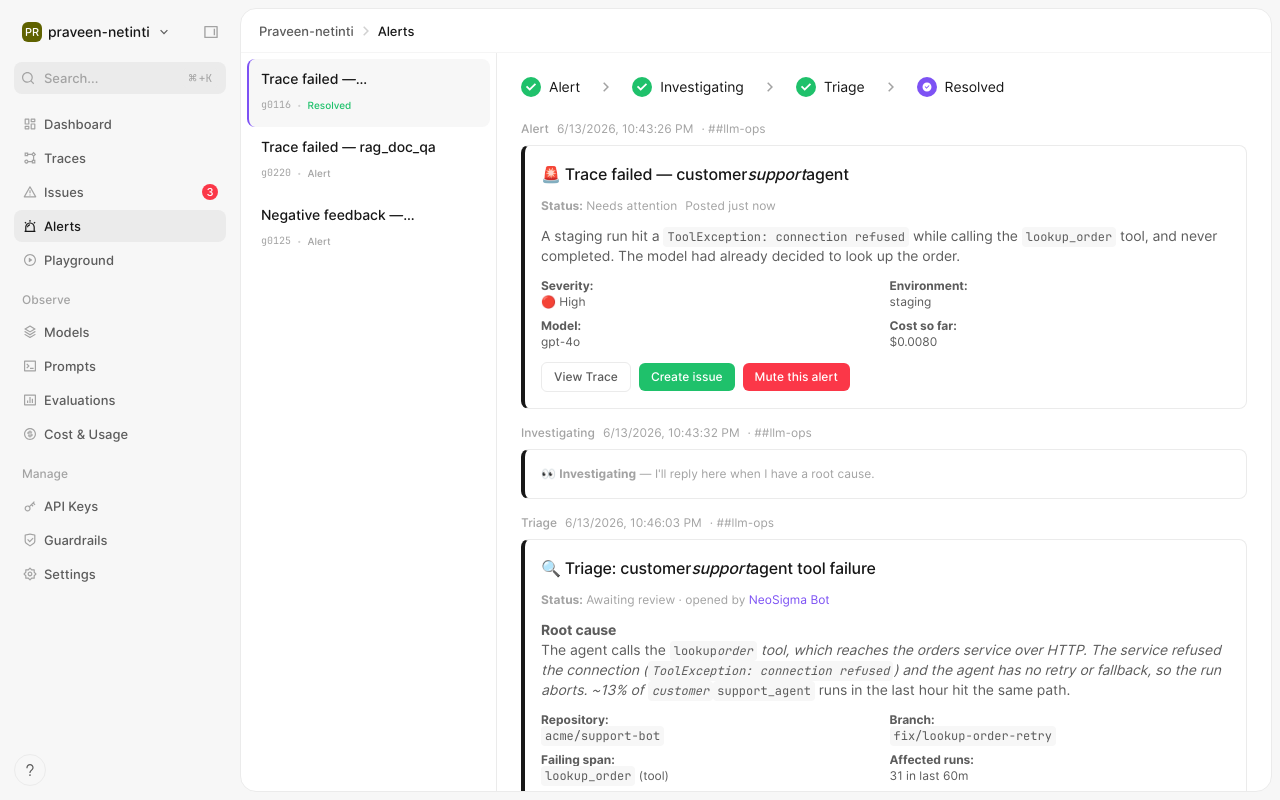
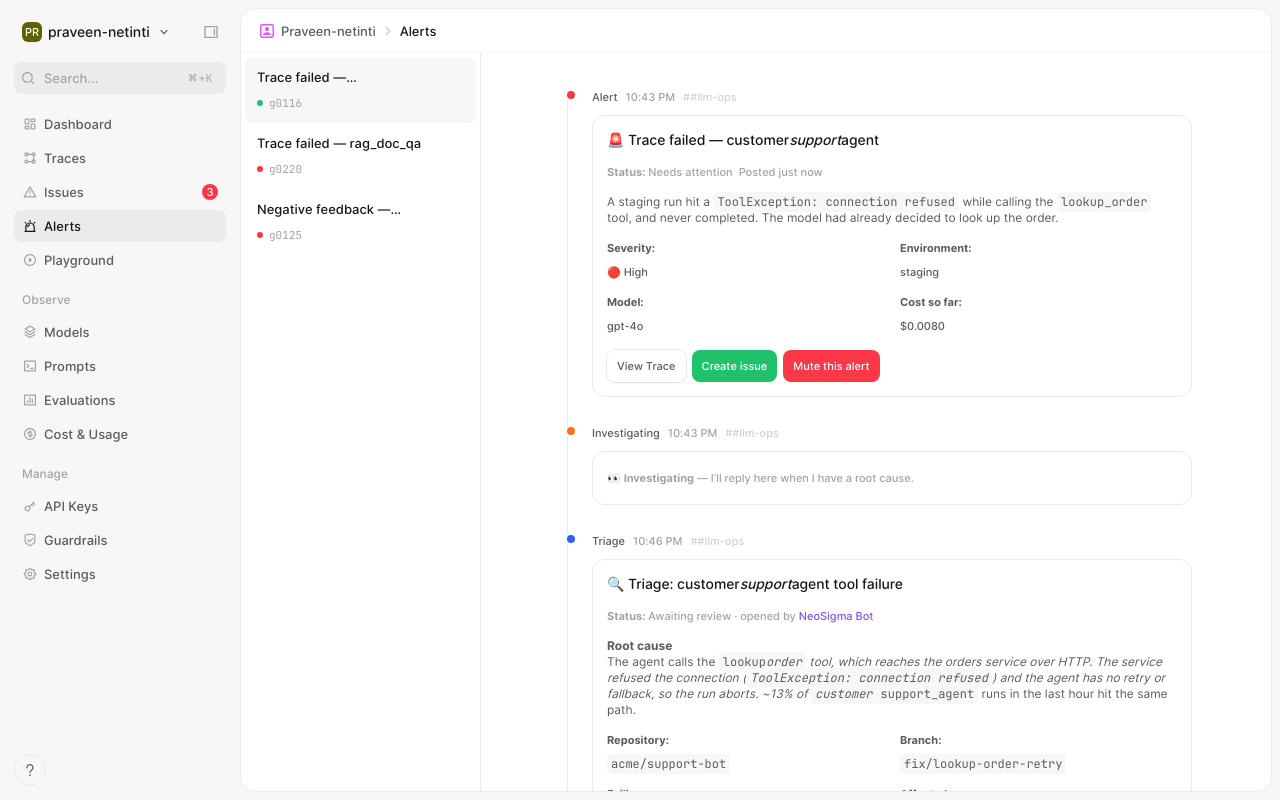
Before and after one commit to praveen-netinti/llm-observability, a Next.js app: page /alerts in a window 1280 px wide. Built offline with nearby package versions, Linux system fonts and the light colour scheme.

Commit message:
refactor: alerts page with vertical timeline, trace panel nav arrows

```diff
--- a/src/app/(main)/alerts/page.tsx
+++ b/src/app/(main)/alerts/page.tsx
@@ -6,12 +6,8 @@ import { useRouter } from "next/navigation";
 import { useSidebar } from "@/contexts/sidebar-context";
 import { useIssues } from "@/contexts/issues-context";
 import {
-  RiAlarmWarningLine,
   RiArrowRightSLine,
-  RiCheckboxCircleFill,
-  RiEyeLine,
   RiLayoutLeft2Line,
-  RiSearchEyeLine,
 } from "@remixicon/react";
 import { cn } from "@/utils";
 
@@ -19,11 +15,11 @@ import slackCards from "@/data/slack-cards.json";
 import { renderMrkdwn } from "@/lib/render-mrkdwn";
 import * as Breadcrumb from "@/components/ui/breadcrumb";
 import * as Button from "@/components/ui/button";
-import * as HorizontalStepper from "@/components/ui/horizontal-stepper";
+
+import { IconUserBox } from "../traces/layout";
 
 type SlackBlock = (typeof slackCards.messages)[number]["blocks"][number];
 
-// Group messages by traceId to show lifecycle
 const groupedByTrace = slackCards.messages.reduce(
   (acc, msg) => {
     if (!acc[msg.traceId]) acc[msg.traceId] = [];
@@ -33,49 +29,45 @@ const groupedByTrace = slackCards.messages.reduce(
   {} as Record<string, typeof slackCards.messages>,
 );
 
-const LIFECYCLE_STEPS = ["alert", "investigating", "triage", "resolved"] as const;
-const LIFECYCLE_ICONS = {
-  alert: RiAlarmWarningLine,
-  investigating: RiSearchEyeLine,
-  triage: RiEyeLine,
-  resolved: RiCheckboxCircleFill,
+const LIFECYCLE_COLOR: Record<string, string> = {
+  alert: "bg-error-base",
+  investigating: "bg-warning-base",
+  triage: "bg-information-base",
+  resolved: "bg-success-base",
 };
 
-// Slack mrkdwn → React
 function SlackCard({ blocks }: { blocks: SlackBlock[] }) {
   return (
-    <div className="rounded-lg border-l-4 border-l-stroke-strong-950 border border-stroke-soft-200 bg-bg-white-0 p-4 space-y-3">
+    <div className='space-y-2.5'>
       {blocks.map((block, i) => {
         switch (block.type) {
           case "header":
             return (
-              <div key={i} className="text-label-md text-text-strong-950">
+              <div key={i} className='text-label-sm text-text-strong-950'>
                 {renderMrkdwn((block as { text: { text: string } }).text.text)}
               </div>
             );
           case "context":
             return (
-              <div key={i} className="flex items-center gap-2 text-paragraph-xs text-text-soft-400">
+              <div key={i} className='flex flex-wrap items-center gap-1.5 text-[11px] text-text-soft-400'>
                 {(block as { elements: { type: string; text?: string }[] }).elements.map((el, j) =>
-                  el.type === "mrkdwn" ? (
-                    <span key={j}>{renderMrkdwn(el.text ?? "")}</span>
-                  ) : null,
+                  el.type === "mrkdwn" ? <span key={j}>{renderMrkdwn(el.text ?? "")}</span> : null,
                 )}
               </div>
             );
           case "section": {
             const section = block as { text?: { text: string }; fields?: { text: string }[] };
             return (
-              <div key={i} className="space-y-2">
+              <div key={i} className='space-y-2'>
                 {section.text && (
-                  <div className="text-paragraph-sm text-text-sub-600">
+                  <div className='text-paragraph-xs text-text-sub-600'>
                     {renderMrkdwn(section.text.text)}
                   </div>
                 )}
                 {section.fields && (
-                  <div className="grid grid-cols-2 gap-2">
+                  <div className='grid grid-cols-2 gap-x-4 gap-y-1.5'>
                     {section.fields.map((f, j) => (
-                      <div key={j} className="text-paragraph-xs text-text-sub-600">
+                      <div key={j} className='text-[11px] text-text-sub-600'>
                         {renderMrkdwn(f.text)}
                       </div>
                     ))}
@@ -85,24 +77,26 @@ function SlackCard({ blocks }: { blocks: SlackBlock[] }) {
             );
           }
           case "divider":
-            return <hr key={i} className="border-stroke-soft-200" />;
+            return <div key={i} className='h-px bg-stroke-soft-200' />;
           case "actions":
             return (
-              <div key={i} className="flex flex-wrap items-center gap-2">
-                {(block as { elements: { type: string; text?: { text: string }; style?: string; url?: string; placeholder?: { text: string }; options?: { text: { text: string }; value: string }[] }[] }).elements.map((el, j) => {
+              <div key={i} className='flex flex-wrap items-center gap-1.5 pt-0.5'>
+                {(block as { elements: { type: string; text?: { text: string }; style?: string; placeholder?: { text: string }; options?: { text: { text: string }; value: string }[] }[] }).elements.map((el, j) => {
                   if (el.type === "button") {
-                    const variant = el.style === "primary" ? "bg-success-base text-static-white hover:bg-green-700" :
-                      el.style === "danger" ? "bg-error-base text-static-white hover:bg-red-700" :
-                      "border border-stroke-soft-200 bg-bg-white-0 text-text-sub-600 hover:bg-bg-weak-50";
+                    const cls = el.style === "primary"
+                      ? "bg-success-base text-static-white hover:bg-green-700"
+                      : el.style === "danger"
+                        ? "bg-error-base text-static-white hover:bg-red-700"
+                        : "shadow-custom-input-2 text-text-sub-600 hover:bg-bg-weak-50";
                     return (
-                      <button key={j} className={cn("rounded-md px-3 py-1.5 text-paragraph-xs font-medium transition-colors", variant)}>
+                      <button key={j} className={cn("rounded-lg px-2.5 py-1 text-[11px] font-medium transition-colors", cls)}>
                         {el.text?.text}
                       </button>
                     );
                   }
                   if (el.type === "static_select") {
                     return (
-                      <select key={j} className="rounded-md border border-stroke-soft-200 bg-bg-white-0 px-2 py-1.5 text-paragraph-xs text-text-sub-600">
+                      <select key={j} className='shadow-custom-input-2 rounded-lg px-2 py-1 text-[11px] text-text-sub-600 outline-none'>
                         <option>{el.placeholder?.text}</option>
                         {el.options?.map((opt) => (
                           <option key={opt.value} value={opt.value}>{opt.text.text}</option>
@@ -137,34 +131,36 @@ export default function AlertsPage() {
   );
 
   const currentLifecycles = messages.map((m) => m.lifecycle);
-  const latestLifecycle = currentLifecycles[currentLifecycles.length - 1];
 
   return (
-    <div className="flex h-full flex-col lg:p-2 lg:pl-0">
-      <div className="bg-bg-white-0 lg:border-stroke-soft-200 flex h-full flex-col lg:rounded-2xl lg:border">
+    <div className='flex h-full flex-col lg:p-2 lg:pl-0'>
+      <div className='bg-bg-white-0 lg:border-stroke-soft-200 flex h-full flex-col lg:rounded-2xl lg:border'>
         {/* Header */}
-        <div className="border-faded-lighter dark:border-stroke-soft-200 flex h-11 items-center border-b px-2">
+        <div className='border-faded-lighter dark:border-stroke-soft-200 flex h-11 items-center border-b px-2'>
           <Button.Root
-            variant="neutral"
-            mode="ghost"
-            size="xxsmall"
+            variant='neutral'
+            mode='ghost'
+            size='xxsmall'
             onClick={onMenuClick}
-            className="size-7 cursor-pointer rounded-lg p-0 lg:hidden"
+            className='size-7 cursor-pointer rounded-lg p-0 lg:hidden'
           >
-            <Button.Icon as={RiLayoutLeft2Line} className="text-text-soft-400" />
+            <Button.Icon as={RiLayoutLeft2Line} className='text-text-soft-400' />
           </Button.Root>
-          <Breadcrumb.Root className="ml-2.5 gap-0.5">
-            <Breadcrumb.Item className="text-[13px]!">Praveen-netinti</Breadcrumb.Item>
+          <Breadcrumb.Root className='ml-2.5 gap-0.5'>
+            <Breadcrumb.Item className='text-[13px]!'>
+              <Breadcrumb.Icon as={IconUserBox} className='size-4' />
+              Praveen-netinti
+            </Breadcrumb.Item>
             <Breadcrumb.ArrowIcon as={RiArrowRightSLine} />
-            <Breadcrumb.Item className="text-[13px]!" active>Alerts</Breadcrumb.Item>
+            <Breadcrumb.Item className='text-[13px]!' active>Alerts</Breadcrumb.Item>
           </Breadcrumb.Root>
         </div>
 
-        {/* Body - split */}
-        <div className="flex flex-1 overflow-hidden">
+        {/* Body */}
+        <div className='flex flex-1 overflow-hidden'>
           {/* Left: trace list */}
-          <div className="w-64 shrink-0 border-r border-stroke-soft-200 overflow-auto no-scrollbar">
-            <div className="p-1.5">
+          <div className='no-scrollbar w-60 shrink-0 overflow-auto border-r border-stroke-soft-200'>
+            <div className='p-1'>
               {traceIds.map((trId) => {
                 const msgs = groupedByTrace[trId];
                 const alertMsg = msgs.find((m) => m.lifecycle === "alert");
@@ -178,22 +174,14 @@ export default function AlertsPage() {
                     key={trId}
                     onClick={() => setSelectedTrace(trId)}
                     className={cn(
-                      "w-full rounded-lg px-3 py-2.5 text-left transition-colors border-l-2",
-                      isActive
-                        ? "bg-bg-weak-50 border-l-primary-base"
-                        : "border-l-transparent hover:bg-bg-weak-50",
+                      "flex w-full flex-col rounded-lg px-3 py-2 text-left transition-colors",
+                      isActive ? "bg-bg-weak-50" : "hover:bg-bg-weak-50",
                     )}
                   >
-                    <p className="text-label-sm text-text-strong-950 line-clamp-1 m-0">{title}</p>
-                    <div className="flex items-center gap-1.5 mt-1">
-                      <span className="text-[10px] font-mono text-text-soft-400">{trId.replace("trace_", "")}</span>
-                      <span className="text-text-disabled-300">·</span>
-                      <span className={cn(
-                        "text-[10px] font-medium capitalize",
-                        latestStep === "resolved" ? "text-success-base" :
-                        latestStep === "triage" ? "text-warning-base" :
-                        "text-text-soft-400"
-                      )}>{latestStep}</span>
+                    <span className='text-[13px] font-medium text-text-strong-950 line-clamp-1'>{title}</span>
+                    <div className='mt-0.5 flex items-center gap-1.5'>
+                      <span className={cn("size-1.5 rounded-full", LIFECYCLE_COLOR[latestStep] ?? "bg-text-soft-400")} />
+                      <span className='text-[11px] font-mono text-text-soft-400'>{trId.replace("trace_", "")}</span>
                     </div>
                   </button>
                 );
@@ -201,68 +189,60 @@ export default function AlertsPage() {
             </div>
           </div>
 
-          {/* Right: lifecycle + cards */}
-          <div className="flex-1 overflow-auto p-6">
-            {/* Lifecycle stepper */}
-            <div className="mb-6">
-              <HorizontalStepper.Root className="justify-start">
-                {LIFECYCLE_STEPS.map((step, i) => {
-                  const isCompleted = currentLifecycles.includes(step) && step !== latestLifecycle;
-                  const isActive = step === latestLifecycle;
-                  const state = isCompleted ? "completed" : isActive ? "active" : "default";
-                  const Icon = LIFECYCLE_ICONS[step];
+          {/* Right: timeline */}
+          <div className='no-scrollbar flex-1 overflow-auto'>
+            <div className='mx-auto max-w-[680px] px-6 py-8'>
+              {/* Lifecycle timeline */}
+              <div className='relative pl-5'>
+                {/* Vertical line */}
+                <div className='absolute top-2 bottom-2 left-[7px] w-px bg-stroke-soft-200' />
 
+                {messages.map((msg, idx) => {
+                  const isLast = idx === messages.length - 1;
                   return (
-                    <React.Fragment key={step}>
-                      {i > 0 && <HorizontalStepper.SeparatorIcon />}
-                      <HorizontalStepper.Item state={state}>
-                        <HorizontalStepper.ItemIndicator state={state}>
-                          {state !== "completed" && <Icon className="size-3" />}
-                        </HorizontalStepper.ItemIndicator>
-                        <span className="capitalize">{step}</span>
-                      </HorizontalStepper.Item>
-                    </React.Fragment>
+                    <div key={msg.id} className='relative pb-6 last:pb-0'>
+                      {/* Dot */}
+                      <div className={cn(
+                        "absolute left-[-13px] top-1.5 size-2 rounded-full ring-2 ring-bg-white-0",
+                        LIFECYCLE_COLOR[msg.lifecycle] ?? "bg-text-soft-400",
+                      )} />
+
+                      {/* Content */}
+                      <div className='ml-3'>
+                        <div className='mb-1.5 flex items-center gap-2'>
+                          <span className='text-[11px] font-medium capitalize text-text-sub-600'>{msg.lifecycle}</span>
+                          <span className='text-[11px] text-text-soft-400'>
+                            {new Date(msg.postedAt).toLocaleTimeString([], { hour: "2-digit", minute: "2-digit" })}
+                          </span>
+                          <span className='text-[11px] text-text-disabled-300'>#{msg.channel}</span>
+                        </div>
+                        <div className='rounded-xl border border-stroke-soft-200 p-3.5'>
+                          <SlackCard blocks={msg.blocks} />
+                        </div>
+                      </div>
+                    </div>
                   );
                 })}
-              </HorizontalStepper.Root>
               </div>
 
-            {/* Cards */}
-            <div className="space-y-4">
-              {messages.map((msg) => (
-                <div key={msg.id}>
-                  <div className="flex items-center gap-2 mb-2">
-                    <span className="text-label-xs text-text-soft-400 capitalize">{msg.lifecycle}</span>
-                    <span className="text-paragraph-xs text-text-soft-400">
-                      {new Date(msg.postedAt).toLocaleString()}
-                    </span>
-                    <span className="text-paragraph-xs text-text-soft-400">· #{msg.channel}</span>
-                  </div>
-                  <SlackCard blocks={msg.blocks} />
-                </div>
-              ))}
-            </div>
-
-            {/* Quick actions */}
-            <div className="mt-6 flex items-center gap-2 border-t border-stroke-soft-200 pt-4">
+              {/* Actions */}
+              <div className='mt-6 flex items-center gap-2 pl-8'>
                 <Link href={`/traces/${selectedTrace}`}>
-                <Button.Root variant="neutral" mode="stroke" size="small">
+                  <Button.Root variant='neutral' mode='stroke' size='xsmall'>
                     View trace
                   </Button.Root>
                 </Link>
                 <Button.Root
-                variant="primary"
-                mode="filled"
-                size="small"
+                  variant='primary'
+                  mode='filled'
+                  size='xsmall'
                   onClick={() => {
                     const alertMsg = messages.find((m) => m.lifecycle === "alert");
                     const headerBlock = alertMsg?.blocks.find((b) => b.type === "header") as { text: { text: string } } | undefined;
                     const sectionBlock = alertMsg?.blocks.find((b) => b.type === "section") as { text?: { text: string } } | undefined;
-                  const title = headerBlock?.text.text.replace(/:[a-z_]+:/g, "").trim() ?? "Alert issue";
-                  const desc = sectionBlock?.text?.text ?? "";
                     addIssue({
-                    title,
-                    description: desc,
+                      title: headerBlock?.text.text.replace(/:[a-z_]+:/g, "").trim() ?? "Alert issue",
+                      description: sectionBlock?.text?.text ?? "",
                       status: "todo",
                       priority: "high",
                       assignee: null,
@@ -280,5 +260,6 @@ export default function AlertsPage() {
           </div>
         </div>
       </div>
+    </div>
   );
 }
```
Lines whose indentation alone changed are shown as unchanged.
